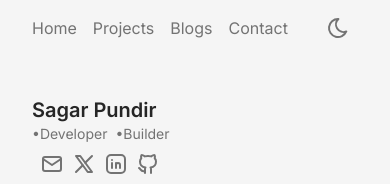
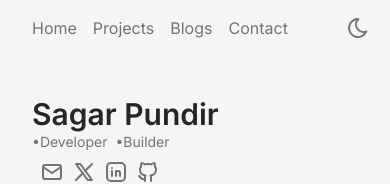
Before and after one commit to SagarDevX/porfolio, a Next.js app: page / in a window 390 px wide. Shown: the top 184 px of the page. Built offline with nearby package versions, Linux system fonts and the light colour scheme.

Commit message:
navbar backdrop

```diff
--- a/app/components/HomeClient.tsx
+++ b/app/components/HomeClient.tsx
@@ -49,7 +49,7 @@ const HomeClient = ({ posts }: { posts: Post[] }) => {
         <div className=" w-full flex flex-col sm:flex-row gap-1 justify-between ">
 
           <div>
-            <h1 className="text-primary text-xl sm:text-4xl font-semibold tracking-[-0.5]">
+            <h1 className="text-primary text-3xl sm:text-4xl font-semibold tracking-[-0.5]">
               Sagar Pundir
             </h1>
             <div className="flex flex-row gap-2 text-sm text-secondary ">
--- a/app/components/Navbar.tsx
+++ b/app/components/Navbar.tsx
@@ -34,8 +34,8 @@ const Navbar = () => {
     const bgOpacity = useTransform(scrollY, [0, 100], [0.15, 0.25])
 
     return (
-        <Container className='-translate-x-2 fixed top-0 inset-x-0 z-50 '>
-            <motion.div className=' flex flex-row justify-between items-center text-secondary z-50 py-3'
+        <Container className='-translate-x-2 fixed top-0 inset-x-0 z-50 pr-3'>
+            <motion.div className=' flex flex-row justify-between items-center  text-secondary z-50 py-3'
                 style={{
                     backdropFilter: useMotionTemplate`blur(${blur}px)`,
                     backgroundColor: useMotionTemplate`rgba(128,128,128 ${bgOpacity})`
```
